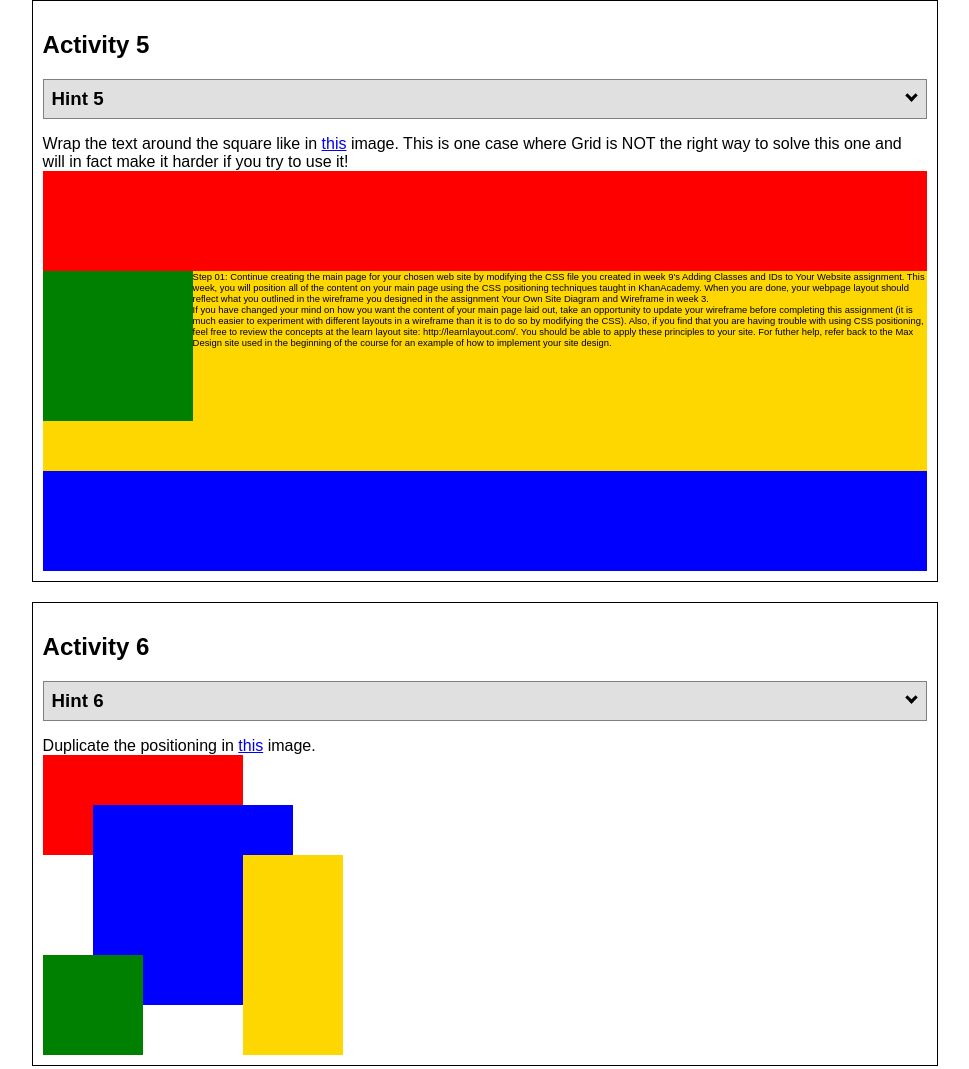
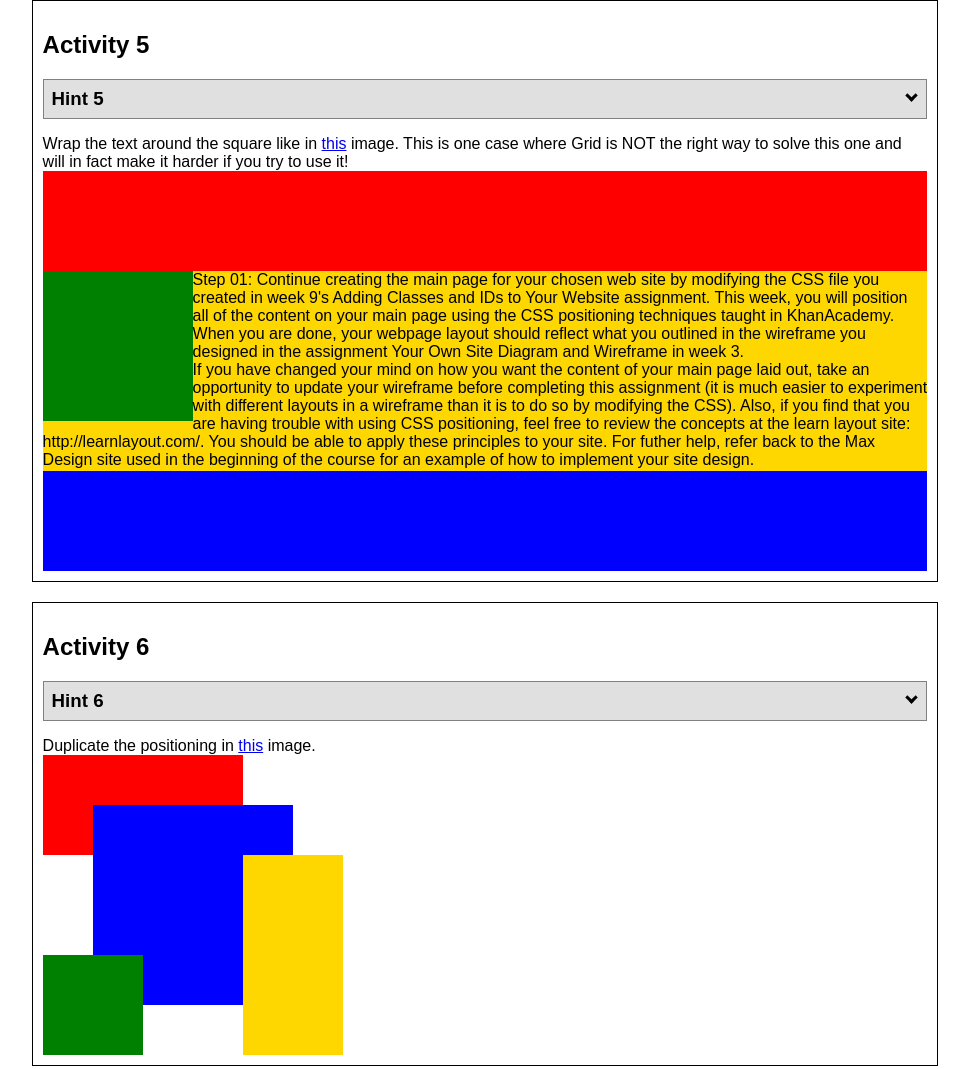
Before and after one commit to stacyhargitt/wdd130, a plain HTML site: page positioning.html in a window 1280 px wide. Shown: the part 2525-3594 px from the top of the page, without its empty margins (155-1124 px from the left). Drawn offline with Linux system fonts and the light colour scheme.

Commit message:
Fixed text size.

```diff
--- a/positionstyles.css
+++ b/positionstyles.css
@@ -156,7 +156,6 @@
   width: 100%;
   height: 200px;
   background-color: gold;
-  font-size: 59%;
 }
 .blue5 {
   width: 100%;
```
